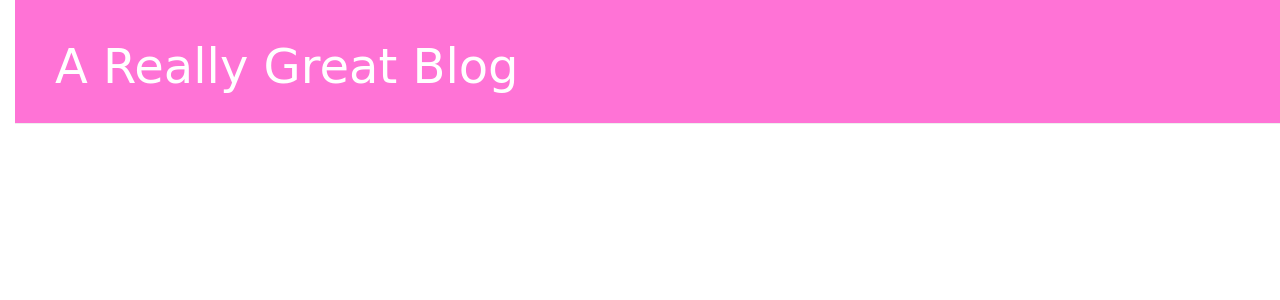
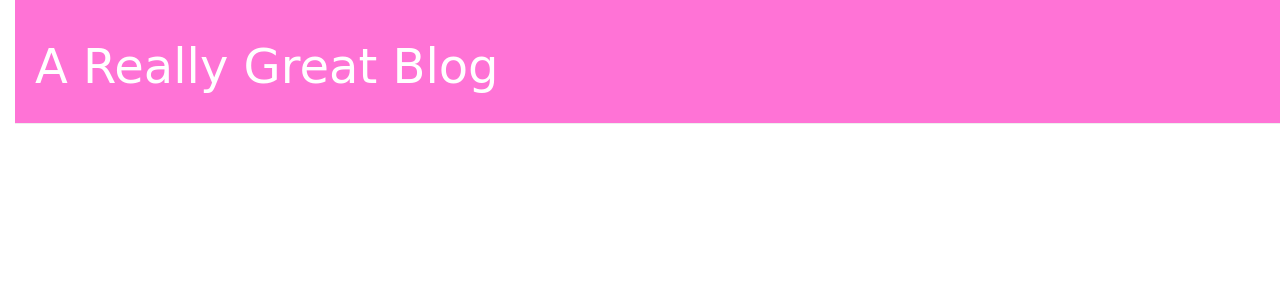
Before and after one commit to ellenhaggan/my-blog, a Django app: page / in a window 1280 px wide. Shown: the top 300 px of the page. Run offline with Django 3.2, Linux system fonts and the light colour scheme; data that the repository does not hold is empty; some libraries are stand-ins or nearby versions; some web fonts are replaced.

Commit message:
allignment change

```diff
--- a/blog/static/css/blog.css
+++ b/blog/static/css/blog.css
@@ -1,7 +1,7 @@
 h1 a {
 	color: #FCA205;
 	font-family: 'Patrick Hand SC', cursive;
-    text-align: center;
+    text-align: left;
 }
 
 body {
@@ -11,7 +11,9 @@
 .page-header {
     background-color: #ff73d6;
     margin-top: 0;
-    padding: 20px 20px 20px 40px;
+    margin-left: auto;
+    margin-right: auto;
+    padding: 20px 20px 20px 20px;
 }
 
 .page-header h1, .page-header h1 a, .page-header h1 a:visited, .page-header h1 a:active {
```
